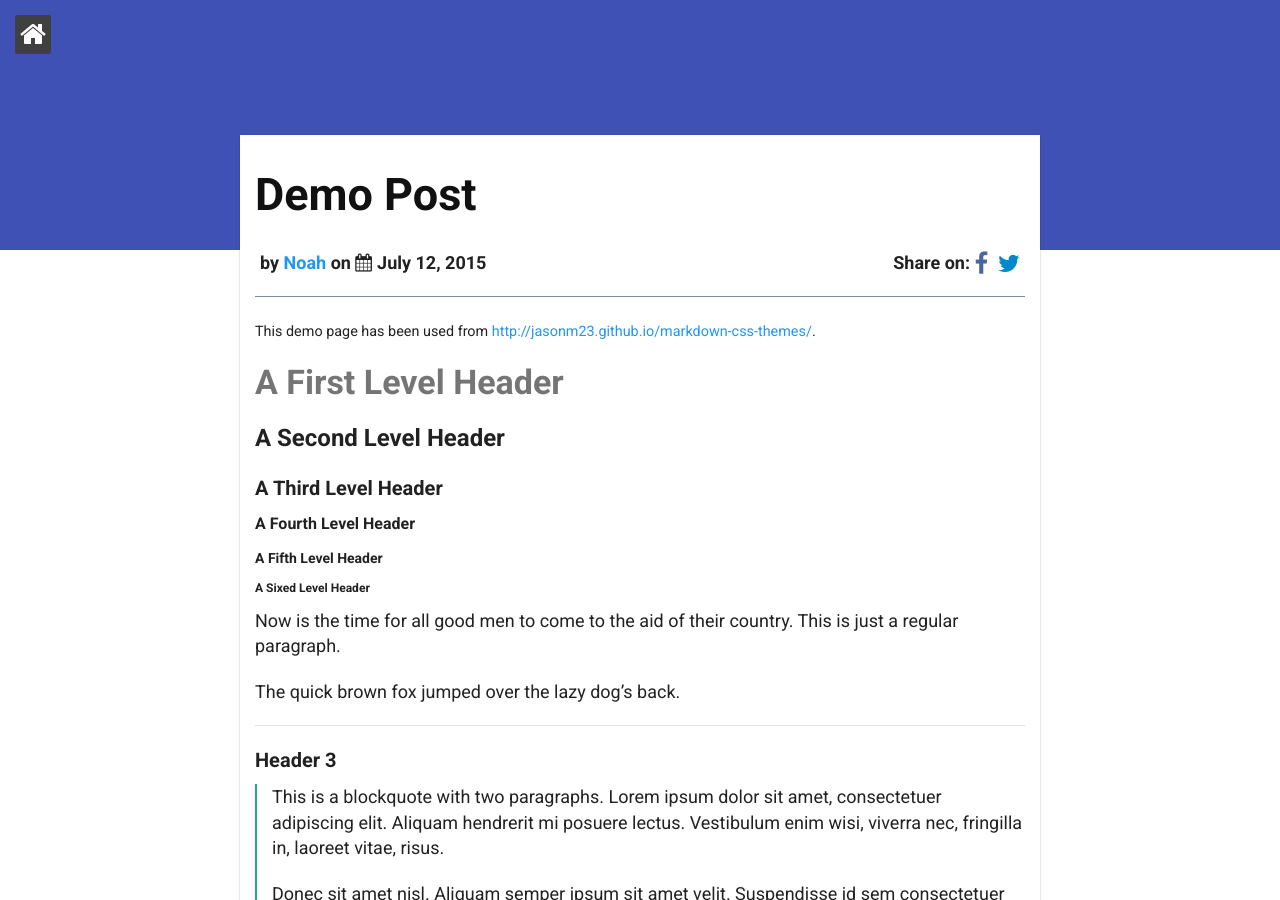
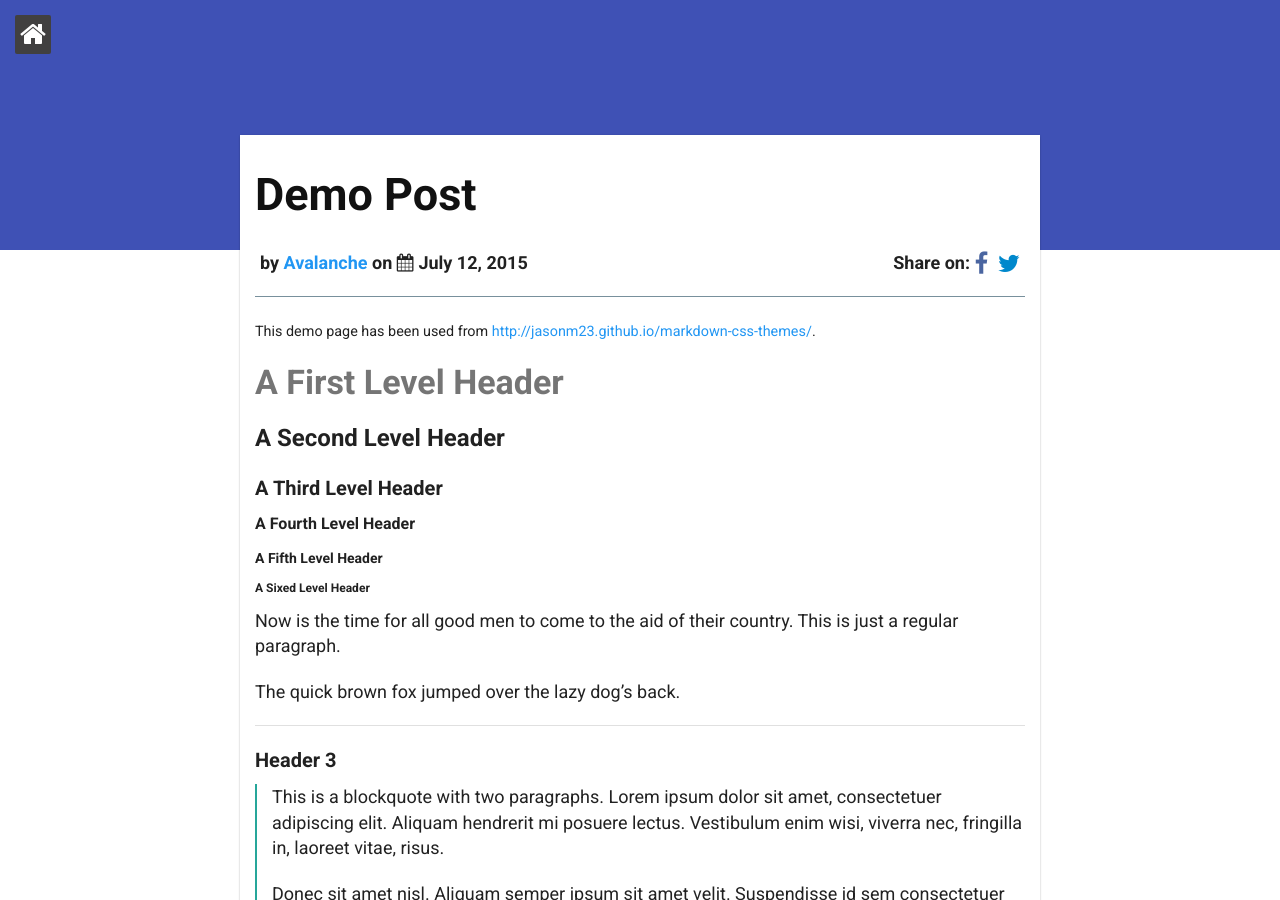
Before and after one commit to AvalancheDev/avalanchedev.github.io, a Jekyll site: the page built from demo.md, in a window 1280 px wide and 900 px high. Built offline with Jekyll 4.4.1, drawn with Linux system fonts in a browser that asks for light colours; nearby versions of some CDN libraries.

Commit message:
Updates to theme & first post

```diff
--- a/_config.yml
+++ b/_config.yml
@@ -23,7 +23,7 @@ links:
 exclude:
   - bower_components
   - README.md
-full_name: Noah
+full_name: Avalanche
 
 ##set this to enable google analytics
 #ga_id: analyticsID
--- a/_layouts/post.html
+++ b/_layouts/post.html
@@ -10,7 +10,7 @@ layout: base
     </header>
     <div class="mui-container mui-panel post-content">
       <h1 class="article-title"><a href="{{page.url}}">{{ page.title }}</a></h1>
-      <p class="post-meta">by <a href="{{ site.url }}">{% if page.author %}{{ page.author }}{% else %}{{ site.full_name }}{% endif %}</a> on <time datetime="{{ page.date | date: "%Y-%m-%dT%H:%M" }}"><i class="fa fa-calendar"></i>{{ page.date | date: "%B %-d, %Y" }}</time>
+      <p class="post-meta">by <a href="{{ page.author_url }}">{% if page.author %}{{ page.author }}{% else %}{{ site.full_name }}{% endif %}</a> on <time datetime="{{ page.date | date: "%Y-%m-%dT%H:%M" }}"><i class="fa fa-calendar"></i>{{ page.date | date: "%B %-d, %Y" }}</time>
       <span class="sharer">
         Share on:
         <a class="sh-fb" href="#" target="_blank" onclick="window.open('https://www.facebook.com/sharer/sharer.php?u='+window.location.href,'_blank','height=300,width=600');return false;"><i class="fa fa-facebook fa-lg"></i></a>
```
Also changed, not shown: _posts/2017-02-09-first-post.md (+3 -1 lines).
